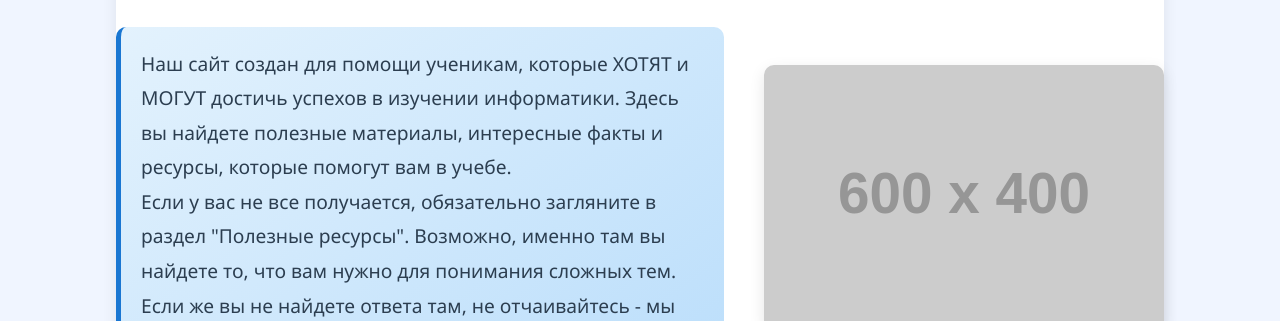
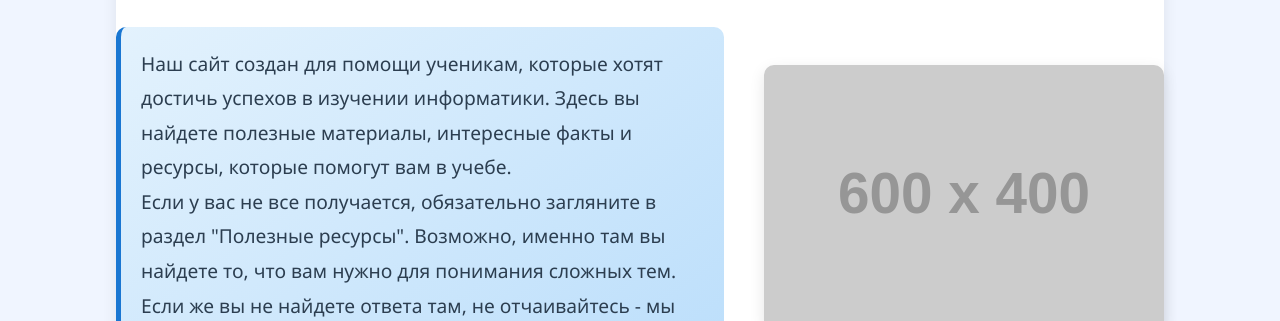
Before and after one commit to Kali30540/inf, a plain HTML site: page index.html in a window 1280 px wide. Shown: the part 479-800 px from the top of the page. Drawn offline with Linux system fonts and the light colour scheme; placeholder pictures from the web are drawn by us.

Commit message:
Update index.html
Minor changes

```diff
--- a/index.html
+++ b/index.html
@@ -337,7 +337,7 @@
             <h2>Добро пожаловать в мир информатики!</h2>
             <div class="welcome-content">
                 <div class="welcome-text">
-                    <p>Наш сайт создан для помощи ученикам, которые ХОТЯТ и МОГУТ достичь успехов в изучении информатики. Здесь вы найдете полезные материалы, интересные факты и ресурсы, которые помогут вам в учебе.</p>
+                    <p>Наш сайт создан для помощи ученикам, которые хотят достичь успехов в изучении информатики. Здесь вы найдете полезные материалы, интересные факты и ресурсы, которые помогут вам в учебе.</p>
                     <p>Если у вас не все получается, обязательно загляните в раздел "Полезные ресурсы". Возможно, именно там вы найдете то, что вам нужно для понимания сложных тем. Если же вы не найдете ответа там, не отчаивайтесь - мы постоянно добавляем новые материалы!</p>
                 </div>
                 <div class="welcome-image">
@@ -389,4 +389,5 @@
         </div>
     </footer>
 </body>
+
 </html>
```
